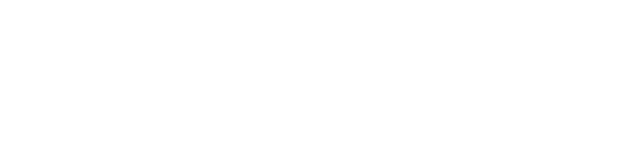
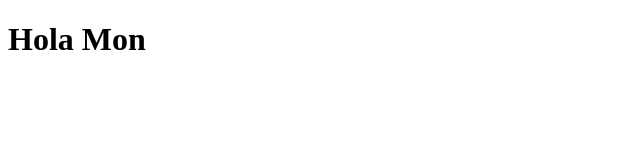
Before and after one commit to daaniirueda/HELLOWORLD, a plain HTML site: page index.html in a window 1280 px wide. Shown: the whole page, without its empty margins (0-640 px from the left). Drawn offline with Linux system fonts and the light colour scheme.

Commit message:
Update index.html

```diff
--- a/index.html
+++ b/index.html
@@ -6,6 +6,6 @@
     <title>Document</title>
 </head>
 <body>
-
+    <h1>Hola Mon</h1>
 </body>
 </html>
```
